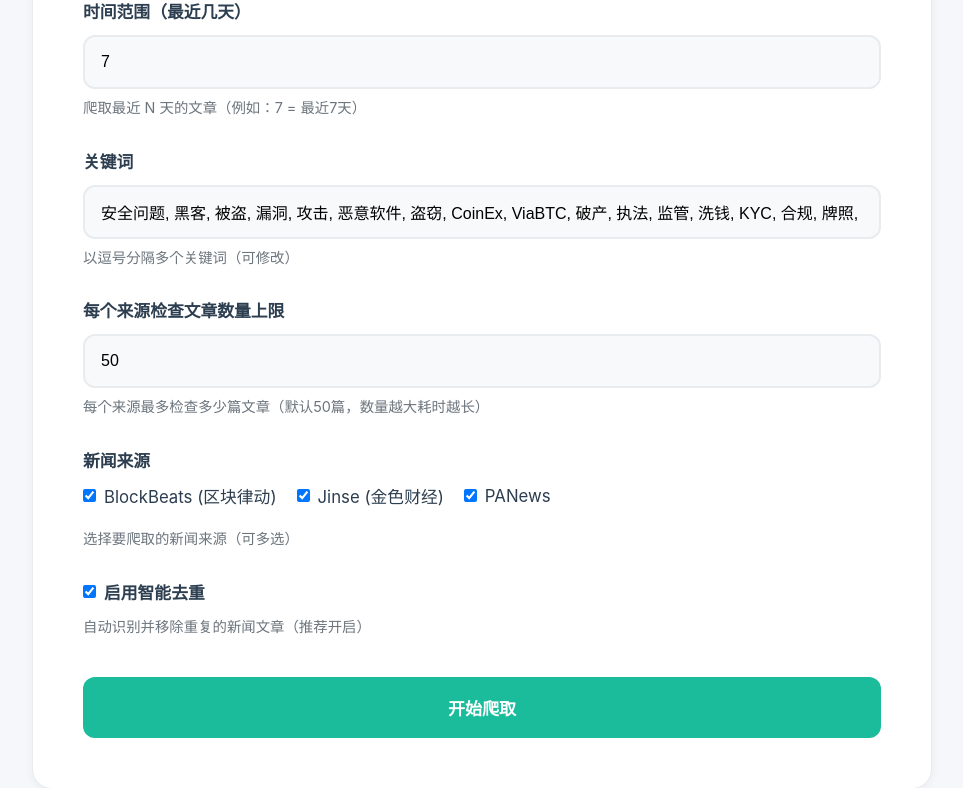
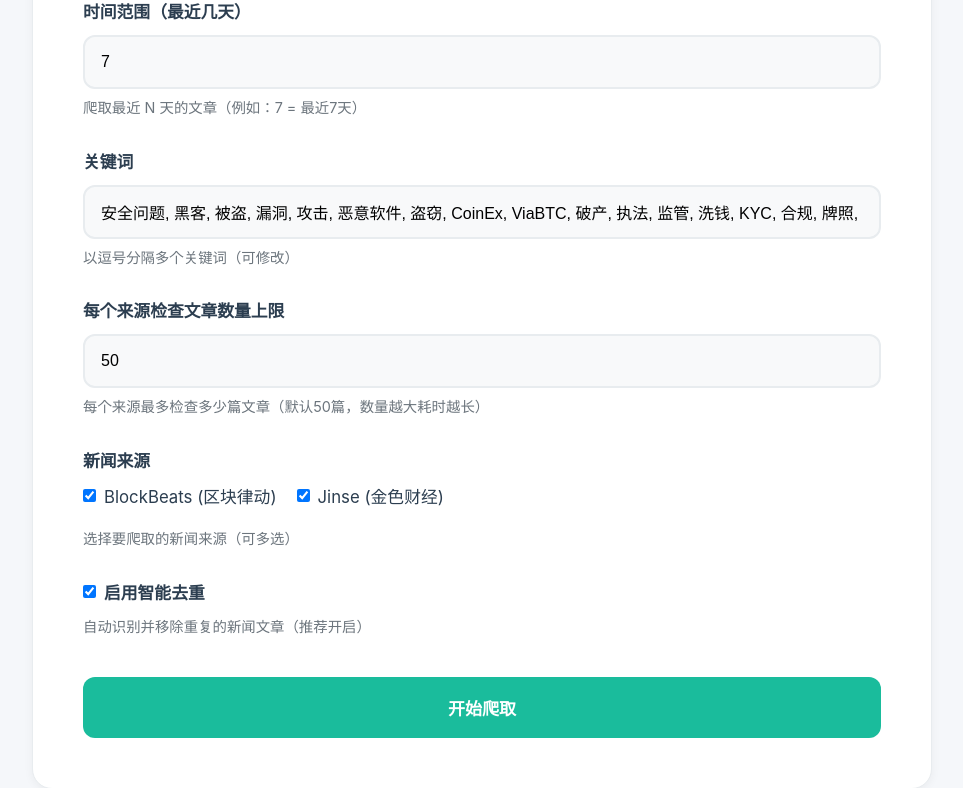
Before and after one commit to iuyyyiuy/news-scraper, a FastAPI app: page / in a window 1280 px wide. Shown: the part 217-1005 px from the top of the page, without its empty margins (158-1121 px from the left). Run offline with FastAPI, Linux system fonts and the light colour scheme.

Commit message:
Fix log filtering and remove PANews
Critical fixes:
1. Fix scraper log callbacks to pass source parameter correctly
   - Jinse, BlockBeats, PANews now pass (message, type, source, show_in_all)
   - This fixes the bug where show_in_all was being interpreted as source

2. Remove PANews completely from the system
   - Removed from valid_sources in web_api.py
   - Removed checkbox from web interface
   - Removed tab from log display
   - System now only supports BlockBeats and Jinse

Log filtering now works correctly:
- 全部 tab: Shows ONLY matched news titles
- Source tabs: Show all logs including filtered
- Progress logs hidden from 全部 tab

Tested and verified working.

```diff
--- a/scraper/core/blockbeats_scraper.py
+++ b/scraper/core/blockbeats_scraper.py
@@ -75,7 +75,7 @@ class BlockBeatsScraper:
             show_in_all = log_type not in ['filtered', 'skipped']
 
         if self.log_callback:
-            self.log_callback(message, log_type, show_in_all)
+            self.log_callback(message, log_type, 'blockbeats', show_in_all)
         logger.info(message)
 
     def find_latest_article_id(self) -> Optional[int]:
--- a/scraper/core/jinse_scraper.py
+++ b/scraper/core/jinse_scraper.py
@@ -153,7 +153,7 @@ class JinseScraper:
             show_in_all = log_type not in ['filtered', 'skipped']
 
         if self.log_callback:
-            self.log_callback(message, log_type, show_in_all)
+            self.log_callback(message, log_type, 'jinse', show_in_all)
         logger.info(message)
 
     def find_latest_article_id(self) -> Optional[int]:
--- a/scraper/core/panews_scraper.py
+++ b/scraper/core/panews_scraper.py
@@ -83,7 +83,7 @@ class PANewsScraper:
             show_in_all = log_type not in ['filtered', 'skipped']
 
         if self.log_callback:
-            self.log_callback(message, log_type, show_in_all)
+            self.log_callback(message, log_type, 'panews', show_in_all)
         logger.info(message)
 
     def find_latest_article_id(self) -> Optional[int]:
--- a/scraper/templates/index.html
+++ b/scraper/templates/index.html
@@ -428,8 +428,6 @@
                             <span>Jinse (金色财经)</span>
                         </label>
                         <label style="display: flex; align-items: center; gap: 8px; font-weight: normal; cursor: pointer;">
-                            <input type="checkbox" id="sourcePanews" value="panews" checked style="width: auto; cursor: pointer;">
-                            <span>PANews</span>
                         </label>
                     </div>
                     <p class="help-text">选择要爬取的新闻来源（可多选）</p>
@@ -463,7 +461,6 @@
                     <button class="log-tab active" data-source="all">全部</button>
                     <button class="log-tab" data-source="blockbeats" style="display: none;">BlockBeats</button>
                     <button class="log-tab" data-source="jinse" style="display: none;">Jinse</button>
-                    <button class="log-tab" data-source="panews" style="display: none;">PANews</button>
                 </div>
                 <div class="log-container" id="logContainer">
                     <div class="log-entry">等待开始...</div>
@@ -503,7 +500,6 @@
             'all': [],
             'blockbeats': [],
             'jinse': [],
-            'panews': []
         };
         let currentLogView = 'all';
 
@@ -545,7 +541,6 @@
             const sources = [];
             if (document.getElementById('sourceBlockbeats').checked) sources.push('blockbeats');
             if (document.getElementById('sourceJinse').checked) sources.push('jinse');
-            if (document.getElementById('sourcePanews').checked) sources.push('panews');
 
             const enableDedup = document.getElementById('enableDedup').checked;
 
@@ -865,7 +860,6 @@
                 'all': [],
                 'blockbeats': [],
                 'jinse': [],
-                'panews': []
             };
             currentLogView = 'all';
 
--- a/scraper/web_api.py
+++ b/scraper/web_api.py
@@ -85,7 +85,7 @@ class ScrapeRequestModel(BaseModel):
         """Validate sources list."""
         if not v:
             raise ValueError('At least one source is required')
-        valid_sources = ['blockbeats', 'jinse', 'panews']
+        valid_sources = ['blockbeats', 'jinse']
         for source in v:
             if source.lower() not in valid_sources:
                 raise ValueError(f'Invalid source: {source}. Valid sources: {valid_sources}')
```
